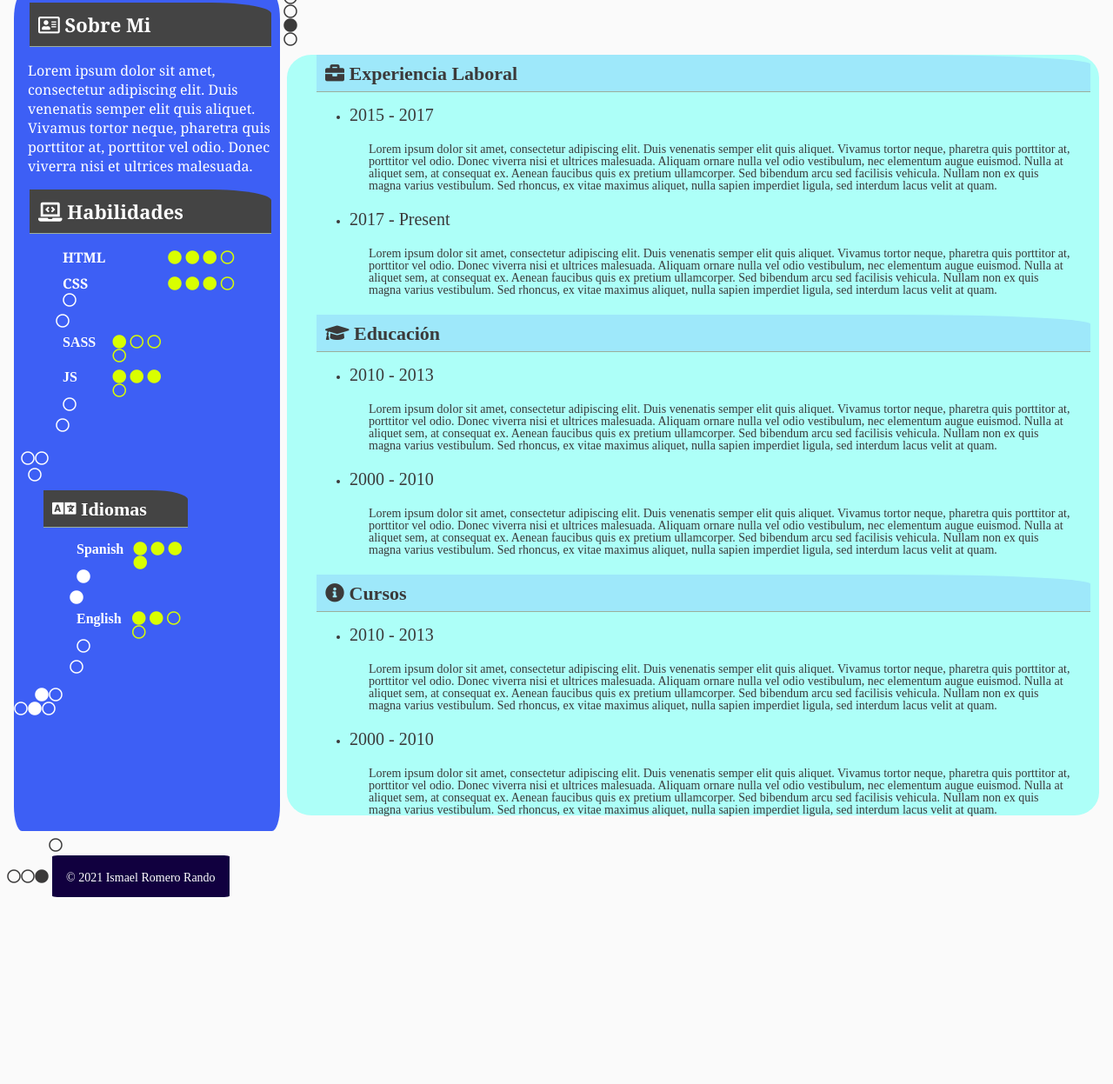
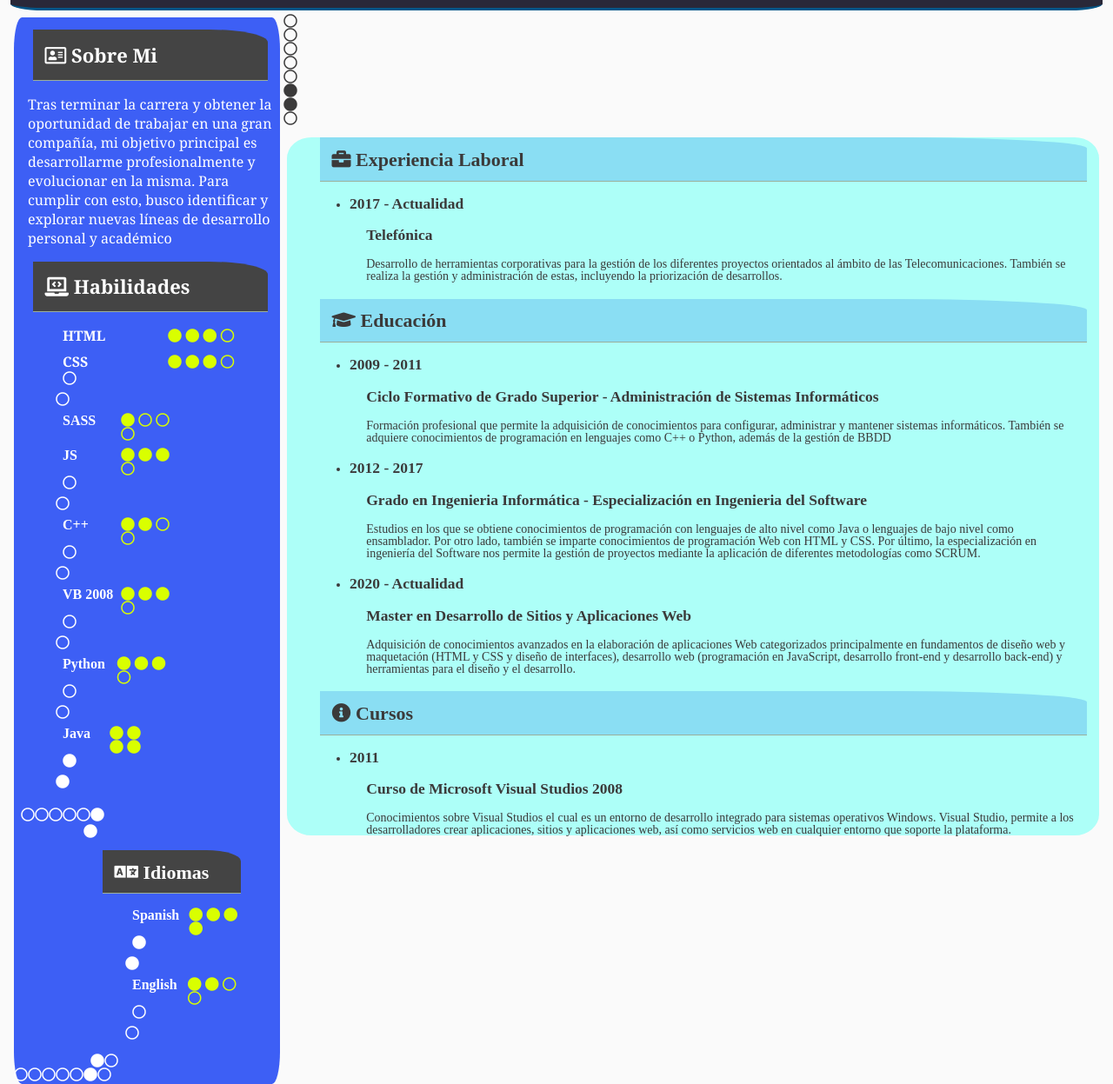
Before and after one commit to iromran/PEC1CV, a website built with Parcel: page src/index.html in a window 1280 px wide. Shown: the part 253-1500 px from the top of the page at 87% size. Before the commit the page ends 1297 px from the top, so only its background shows below. Built offline with nearby package versions, Linux system fonts and the light colour scheme.

Commit message:
CV v 1.0

```diff
--- a/package.json
+++ b/package.json
@@ -7,8 +7,8 @@
     "parcel:serve": "parcel serve src/index.html -p 8123 --open",
     "parcel:build": "parcel build src/index.html --public-url ./ --dist-dir dist --no-source-maps --no-cache",
     "clean": "rimraf dist .cache .cache-loader .parcel-cache",
-    "dev": "npm-run-all clean parcel:serve",
-    "build": "npm-run-all clean parcel:build",
+    "dev": "npm-run-all clean stylelint parcel:serve",
+    "build": "npm-run-all clean stylelint parcel:build",
     "test": "echo 'Everything is working as expected ✅\nStart working on your project by running \\033[1mnpm run dev\\033[0m'",
     "stylelint": "stylelint src/**/*.scss"
   },
--- /dev/null
+++ b/src/assets/styles/_mixing.scss
@@ -0,0 +1,6 @@
+@mixin for-table {
+    @media (min-width: 480px) { @content; }
+  }
+@mixin for-pc {
+    @media (min-width: 720px) { @content; }
+}
--- a/src/assets/styles/_variables.scss
+++ b/src/assets/styles/_variables.scss
@@ -3,6 +3,26 @@
 $font-family-sans-serif: -apple-system, BlinkMacSystemFont, "Segoe UI", Roboto, "Helvetica Neue", Arial, sans-serif, "Apple Color Emoji", "Segoe UI Emoji", "Segoe UI Symbol";
 $font-family-serif: "Georgia", "Times New Roman", serif;
 
-$uoc-corporate: #3b3a3a;
-$uoc-masterbrand: #f7f7f7;
-$uoc-bg: color.scale($uoc-masterbrand, $lightness: 40%);
+$cv-color-font: #3b3a3a;
+$cv-white-color-font: #ffffff;
+$cv-background-origin: #f7f7f7;
+$cv-calificacion-color: #d9ff00;
+$header-origin-color: #1e1d2e;
+$header-border-color: #015586;
+$especifico-bg-color:#3d5ff5;
+$especifico-categoria-color:#444444;
+$general-bg-color:#adfff8;
+$general-categoria-color:#8adef3;
+$categoria-border-color: #9baf9c;
+
+
+$cv-bg: color.scale($cv-background-origin, $lightness: 40%);
+$header-footer-color: transparentize($header-origin-color, 0.05);
+
+$cv-header-font-size: 1.375em;
+$cv-titulo-font-size: 1.25em;
+$cv-listadop-font-size: 1.125em;
+$cv-listadoe-font-size: 1em;
+$cv-listadog-font-size: 0.875em;
+
+$cv-default-pm: 0.625em;
--- a/src/assets/styles/layouts/_home.scss
+++ b/src/assets/styles/layouts/_home.scss
@@ -1,26 +1,26 @@
 body {
-  background-color: $uoc-bg;
-  color: $uoc-corporate;
   font-family: $font-family-serif;
+  color: $cv-color-font;
+  background-color: $cv-bg;
 }
 header{
-  background-color: rgb(30, 29, 46);
-  color: white;
+  margin:0vh;
   font-weight: bold;
+  color: $cv-white-color-font;
+  background-color: $header-footer-color;
   border-bottom: solid 3px;
-  border-bottom-color: rgb(1, 85, 134);
-  margin:0vh;
-  @media( min-width: 480px ) {
+  border-bottom-color: $header-border-color;
+  @include for-table {
     margin:0.5vh;
     border-radius: 3%;
     }
 }
 footer{
-  background-color: rgb(17, 0, 63);
   margin:0vh;
-  @media( min-width: 480px ) {
+  background-color: $header-footer-color;
+  @include for-table {
+    margin:0.5vh;
     border-radius: 3%;
-    margin:0.5vh;
     }
 }
 .footer-div{
@@ -28,50 +28,54 @@ footer{
   text-align:center;
 }
 .footer-div__autor{
-  font-size: 14px;
-  color: white;
+  font-size: $cv-listadog-font-size;
+  color: $cv-white-color-font;
 }
 .datos-personales{
   display: grid;
   grid-template-columns: 100%;
-  @media( min-width: 480px ) {
+  @include for-table {
     grid-template-columns: 40% 60%;
     }
-  @media( min-width: 720px ) {
+  @include for-pc {
     grid-template-columns: 25% 75%;
     }
 }
 .datos-personales__imagen {
   display: block;
+  width: 10.65em;
+  height: auto;
   margin: auto;
-  width: 170px;
-  height: auto;
+
 }
 .datos-personales__listado{
+  margin: 0.93em 0.93em 0.93em 0.93em;
+  font-size: $cv-listadop-font-size;
   list-style-type: none;
-  font-size: 22px;
-  margin: 15px 15px 15px 0px;
+  @include for-table {
+    font-size: $cv-header-font-size;
+  }
 }
 
 .cv{
   display: grid;
   grid-template-columns: 100%;
   margin:0vh;
-  @media( min-width: 480px ) {
+  @include for-table {
     grid-template-columns: 40% 60%;
     margin: 0.5vh;
   }
-  @media( min-width: 720px ) {
+  @include for-pc {
     grid-template-columns: 25% 75%;
   }
 }
 .cv-especifico{
-  background-color: rgb(61, 95, 245);
-  color: white;
   margin-right:0vh;
-  @media( min-width: 480px ) {
+  color: $cv-white-color-font;
+  background-color: $especifico-bg-color;
+  @include for-table {
+    margin:0.5vh;
     border-radius: 3%;
-    margin:0.5vh;
     }
 }
 .datos-especificos{
@@ -79,20 +83,20 @@ footer{
   margin-left: 1vh;
 }
 .datos-especificos__categoria{
-  background-color: rgb(68, 68, 68);
-  padding: 10px;
-  margin: 10px;
+  padding: $cv-default-pm;
+  margin: $cv-default-pm;
+  font-size: $cv-header-font-size;
+  font-weight: bold;
+  background-color: $especifico-categoria-color;
+  border-bottom: solid 1px;
+  border-bottom-color: $categoria-border-color;
   border-top-right-radius: 25%;
-  border-bottom: solid 1px;
-  border-bottom-color: rgb(155, 175, 156);
-  font-size: 22px;
-  font-weight: bold;
 }
 .datos-especificos__listado{
   display: grid;
   grid-template-columns: 50% 50%;
-  font-size: 16px;
   margin: 1vh;
+  font-size: $cv-listadoe-font-size;
 }
 .datos-especificos__descripcion{
   margin: 1vh;
@@ -104,14 +108,14 @@ footer{
   font-weight: bold;
 }
 .datos-especificos__calificacion{
-  color: rgb(217, 255, 0);
+  color: $cv-calificacion-color;
 }
 .cv-general{
-  background-color: rgb(173, 255, 248);
   margin:0vh;
-  @media( min-width: 480px ) {
+  background-color: $general-bg-color;
+  @include for-table {
+    margin:0.5vh;
     border-radius: 3%;
-    margin:0.5vh;
     }
 }
 .datos-generales{
@@ -119,33 +123,26 @@ footer{
   margin-left: 3vh;
 }
 .datos-generales__categoria{
-  background-color: rgb(158, 232, 250);
-  padding: 10px;
-  margin: 10px;
+  padding: $cv-default-pm;
+  margin: $cv-default-pm;
+  font-size: $cv-header-font-size;
   font-weight: bold;
+  background-color: $general-categoria-color;
+  border-bottom: solid 1px;
+  border-bottom-color: $categoria-border-color;
   border-top-right-radius: 25%;
-  border-bottom: solid 1px;
-  border-bottom-color: rgb(155, 175, 156);
-  font-size: 22px;
-
 }
 .datos-generales__listado{
-  font-size: 14px;
   margin: 1vh;
-
+  font-size: $cv-listadog-font-size;
 }
 .datos-generales__titulo{
-  font-size: 20px;
+  font-size: $cv-titulo-font-size;
+  font-weight: bold;
 }
 .datos-generales__descripcion{
-  margin: 22px;
+  margin: $cv-header-font-size;
 }
 .datos-generales__parrafo{
-  font-size: 14px;
+  font-size: $cv-listadog-font-size;
 }
-.uoc-title {
-  font-family: $font-family-serif;
-  font-size: 36px;
-  font-weight: 700;
-  color: $uoc-corporate;
-}
--- a/src/assets/styles/main.scss
+++ b/src/assets/styles/main.scss
@@ -8,6 +8,12 @@
  */
 
 @import "variables";
+
+/**
+ * Import mixing
+ */
+
+@import "mixing";
 
 /**
  * Import npm dependencies
--- a/src/index.html
+++ b/src/index.html
@@ -5,8 +5,8 @@
 <head>
   <meta charset="utf-8">
   <meta name="viewport" content="width=device-width">
-  <link rel="stylesheet" type="text/css" href="./assets/styles/main.scss"><!-- do not remove this line! -->
-  <title>UOC Boilerplate</title>
+  <link rel="stylesheet" type="text/css" href="./assets/styles/main.scss">
+  <title>CV</title>
 </head>
 
 <body>
@@ -15,7 +15,7 @@
       <img src="./assets/images/profile.jpg" alt="FotoPerfil" class="datos-personales__imagen">
       <ul>
         <li class="datos-personales__listado"><i class="fas fa-user"></i> - Ismael Romero Rando</li>
-        <li class="datos-personales__listado"><i class="fas fa-phone"></i> - (+34) 999 99 99 99</li>
+        <li class="datos-personales__listado"><i class="fas fa-birthday-cake"></i> - 03/01/1991</li>
         <li class="datos-personales__listado"><i class="fas fa-envelope"></i> - iromran@uoc.edu</li>
         <li class="datos-personales__listado"><i class="fas fa-home"></i> - Montecarmelo (Madrid)</li>
       </ul>
@@ -26,34 +26,59 @@
       <div class="datos-especificos">
         <div class="datos-especificos__categoria"><i class="far fa-address-card"></i> Sobre Mi</div>
         <div class="datos-especificos__descripcion">
-          <p class="datos-especificos__parrafos">Lorem ipsum dolor sit amet, consectetur adipiscing elit. Duis
-            venenatis semper elit quis aliquet. Vivamus tortor neque, pharetra quis porttitor at, porttitor vel
-            odio. Donec viverra nisi et ultrices malesuada.</p>
+          <p class="datos-especificos__parrafos">Tras terminar la carrera y obtener la oportunidad de trabajar en una
+            gran compañía, mi objetivo principal es desarrollarme profesionalmente y evolucionar en la misma. Para
+            cumplir con esto, busco identificar y explorar nuevas líneas de desarrollo personal y académico
+          </p>
         </div>
         <div class="datos-especificos__categoria"><i class="fas fa-laptop-code"></i> Habilidades</div>
         <ul>
           <li class="datos-especificos__listado">
-            <div class="datos-especificos__habilidad">HTML </div>
+            <div class="datos-especificos__habilidad">HTML</div>
             <div class="datos-especificos__calificacion"><i class="fas fa-circle"></i> <i class="fas fa-circle"> </i>
               <i class="fas fa-circle"></i> <i class="far fa-circle"></i>
             </div>
           </li>
           <li class="datos-especificos__listado">
-            <div class="datos-especificos__habilidad">CSS </div>
+            <div class="datos-especificos__habilidad">CSS</div>
             <div class="datos-especificos__calificacion"><i class="fas fa-circle"></i> <i class="fas fa-circle"> </i>
               <i class="fas fa-circle"></i> <i class="far fa-circle">
             </div>
           </li>
           <li class="datos-especificos__listado">
-            <div class="datos-especificos__habilidad">SASS </div>
+            <div class="datos-especificos__habilidad">SASS</div>
             <div class="datos-especificos__calificacion"><i class="fas fa-circle"></i> <i class="far fa-circle"></i>
               <i class="far fa-circle"></i> <i class="far fa-circle"></i>
             </div>
           </li>
           <li class="datos-especificos__listado">
-            <div class="datos-especificos__habilidad">JS </div>
+            <div class="datos-especificos__habilidad">JS</div>
             <div class="datos-especificos__calificacion"><i class="fas fa-circle"></i> <i class="fas fa-circle"> </i>
               <i class="fas fa-circle"></i> <i class="far fa-circle">
+            </div>
+          </li>
+          <li class="datos-especificos__listado">
+            <div class="datos-especificos__habilidad">C++</div>
+            <div class="datos-especificos__calificacion"><i class="fas fa-circle"></i> <i class="fas fa-circle"> </i>
+              <i class="far fa-circle"></i> <i class="far fa-circle">
+            </div>
+          </li>
+          <li class="datos-especificos__listado">
+            <div class="datos-especificos__habilidad">VB 2008</div>
+            <div class="datos-especificos__calificacion"><i class="fas fa-circle"></i> <i class="fas fa-circle"> </i>
+              <i class="fas fa-circle"></i> <i class="far fa-circle">
+            </div>
+          </li>
+          <li class="datos-especificos__listado">
+            <div class="datos-especificos__habilidad">Python</div>
+            <div class="datos-especificos__calificacion"><i class="fas fa-circle"></i> <i class="fas fa-circle"> </i>
+              <i class="fas fa-circle"></i> <i class="far fa-circle">
+            </div>
+          </li>
+          <li class="datos-especificos__listado">
+            <div class="datos-especificos__habilidad">Java</div>
+            <div class="datos-especificos__calificacion"><i class="fas fa-circle"></i> <i class="fas fa-circle"> </i>
+              <i class="fas fa-circle"></i> <i class="fas fa-circle">
             </div>
           </li>
         </ul>
@@ -81,25 +106,13 @@
         <div class="datos-generales__categoria"><i class="fas fa-briefcase"></i> Experiencia Laboral</div>
         <ul>
           <li class="datos-generales__listado">
-            <div class="datos-generales__titulo">2015 - 2017</div>
+            <div class="datos-generales__titulo">2017 - Actualidad</div>
             <div class="datos-generales__descripcion">
-              <p class="datos-generales__parrafos">Lorem ipsum dolor sit amet, consectetur adipiscing elit. Duis
-                venenatis semper elit quis aliquet. Vivamus tortor neque, pharetra quis porttitor at, porttitor vel
-                odio. Donec viverra nisi et ultrices malesuada. Aliquam ornare nulla vel odio vestibulum, nec elementum
-                augue euismod. Nulla at aliquet sem, at consequat ex. Aenean faucibus quis ex pretium ullamcorper. Sed
-                bibendum arcu sed facilisis vehicula. Nullam non ex quis magna varius vestibulum. Sed rhoncus, ex vitae
-                maximus aliquet, nulla sapien imperdiet ligula, sed interdum lacus velit at quam.</p>
-            </div>
-          </li>
-          <li class="datos-generales__listado">
-            <div class="datos-generales__titulo">2017 - Present</div>
-            <div class="datos-generales__descripcion">
-              <p class="datos-generales__parrafos">Lorem ipsum dolor sit amet, consectetur adipiscing elit. Duis
-                venenatis semper elit quis aliquet. Vivamus tortor neque, pharetra quis porttitor at, porttitor vel
-                odio. Donec viverra nisi et ultrices malesuada. Aliquam ornare nulla vel odio vestibulum, nec elementum
-                augue euismod. Nulla at aliquet sem, at consequat ex. Aenean faucibus quis ex pretium ullamcorper. Sed
-                bibendum arcu sed facilisis vehicula. Nullam non ex quis magna varius vestibulum. Sed rhoncus, ex vitae
-                maximus aliquet, nulla sapien imperdiet ligula, sed interdum lacus velit at quam.</p>
+              <p class="datos-generales__titulo">Telefónica</p>
+              <p class="datos-generales__parrafos">Desarrollo de herramientas corporativas para la gestión de los
+                diferentes proyectos orientados al ámbito de las Telecomunicaciones. También se realiza la gestión y
+                administración de estas, incluyendo la priorización de desarrollos.
+              </p>
             </div>
           </li>
         </ul>
@@ -108,25 +121,37 @@
         <div class="datos-generales__categoria"><i class="fas fa-graduation-cap"></i> Educación</div>
         <ul>
           <li class="datos-generales__listado">
-            <div class="datos-generales__titulo">2010 - 2013</div>
+            <div class="datos-generales__titulo">2009 - 2011</div>
             <div class="datos-generales__descripcion">
-              <p class="datos-generales__parrafos">Lorem ipsum dolor sit amet, consectetur adipiscing elit. Duis
-                venenatis semper elit quis aliquet. Vivamus tortor neque, pharetra quis porttitor at, porttitor vel
-                odio. Donec viverra nisi et ultrices malesuada. Aliquam ornare nulla vel odio vestibulum, nec elementum
-                augue euismod. Nulla at aliquet sem, at consequat ex. Aenean faucibus quis ex pretium ullamcorper. Sed
-                bibendum arcu sed facilisis vehicula. Nullam non ex quis magna varius vestibulum. Sed rhoncus, ex vitae
-                maximus aliquet, nulla sapien imperdiet ligula, sed interdum lacus velit at quam.</p>
+              <p class="datos-generales__titulo">Ciclo Formativo de Grado Superior - Administración de Sistemas
+                Informáticos</p>
+              <p class="datos-generales__parrafos">Formación profesional que permite la adquisición de conocimientos
+                para configurar, administrar y mantener sistemas informáticos. También se adquiere conocimientos de
+                programación en lenguajes como C++ o Python, además de la gestión de BBDD
+              </p>
             </div>
           </li>
           <li class="datos-generales__listado">
-            <div class="datos-generales__titulo">2000 - 2010</div>
+            <div class="datos-generales__titulo">2012 - 2017</div>
             <div class="datos-generales__descripcion">
-              <p class="datos-generales__parrafos">Lorem ipsum dolor sit amet, consectetur adipiscing elit. Duis
-                venenatis semper elit quis aliquet. Vivamus tortor neque, pharetra quis porttitor at, porttitor vel
-                odio. Donec viverra nisi et ultrices malesuada. Aliquam ornare nulla vel odio vestibulum, nec elementum
-                augue euismod. Nulla at aliquet sem, at consequat ex. Aenean faucibus quis ex pretium ullamcorper. Sed
-                bibendum arcu sed facilisis vehicula. Nullam non ex quis magna varius vestibulum. Sed rhoncus, ex vitae
-                maximus aliquet, nulla sapien imperdiet ligula, sed interdum lacus velit at quam.</p>
+              <p class="datos-generales__titulo">Grado en Ingenieria Informática - Especialización en Ingenieria del
+                Software</p>
+              <p class="datos-generales__parrafos">Estudios en los que se obtiene conocimientos de programación con
+                lenguajes de alto nivel como Java o lenguajes de bajo nivel como ensamblador. Por otro lado, también se
+                imparte conocimientos de programación Web con HTML y CSS. Por último, la especialización en ingeniería
+                del Software nos permite la gestión de proyectos mediante la aplicación de diferentes metodologías como
+                SCRUM.
+              </p>
+            </div>
+          </li>
+          <li class="datos-generales__listado">
+            <div class="datos-generales__titulo">2020 - Actualidad</div>
+            <div class="datos-generales__descripcion">
+              <p class="datos-generales__titulo">Master en Desarrollo de Sitios y Aplicaciones Web</p>
+              <p class="datos-generales__parrafos">Adquisición de conocimientos avanzados en la elaboración de
+                aplicaciones Web categorizados principalmente en fundamentos de diseño web y maquetación (HTML y CSS y
+                diseño de interfaces), desarrollo web (programación en JavaScript, desarrollo front-end y desarrollo
+                back-end) y herramientas para el diseño y el desarrollo. </p>
             </div>
           </li>
         </ul>
@@ -135,25 +160,13 @@
         <div class="datos-generales__categoria"><i class="fas fa-info-circle"></i> Cursos</div>
         <ul>
           <li class="datos-generales__listado">
-            <div class="datos-generales__titulo">2010 - 2013</div>
+            <div class="datos-generales__titulo">2011</div>
             <div class="datos-generales__descripcion">
-              <p class="datos-generales__parrafos">Lorem ipsum dolor sit amet, consectetur adipiscing elit. Duis
-                venenatis semper elit quis aliquet. Vivamus tortor neque, pharetra quis porttitor at, porttitor vel
-                odio. Donec viverra nisi et ultrices malesuada. Aliquam ornare nulla vel odio vestibulum, nec elementum
-                augue euismod. Nulla at aliquet sem, at consequat ex. Aenean faucibus quis ex pretium ullamcorper. Sed
-                bibendum arcu sed facilisis vehicula. Nullam non ex quis magna varius vestibulum. Sed rhoncus, ex vitae
-                maximus aliquet, nulla sapien imperdiet ligula, sed interdum lacus velit at quam.</p>
-            </div>
-          </li>
-          <li class="datos-generales__listado">
-            <div class="datos-generales__titulo">2000 - 2010</div>
-            <div class="datos-generales__descripcion">
-              <p class="datos-generales__parrafos">Lorem ipsum dolor sit amet, consectetur adipiscing elit. Duis
-                venenatis semper elit quis aliquet. Vivamus tortor neque, pharetra quis porttitor at, porttitor vel
-                odio. Donec viverra nisi et ultrices malesuada. Aliquam ornare nulla vel odio vestibulum, nec elementum
-                augue euismod. Nulla at aliquet sem, at consequat ex. Aenean faucibus quis ex pretium ullamcorper. Sed
-                bibendum arcu sed facilisis vehicula. Nullam non ex quis magna varius vestibulum. Sed rhoncus, ex vitae
-                maximus aliquet, nulla sapien imperdiet ligula, sed interdum lacus velit at quam.</p>
+              <p class="datos-generales__titulo">Curso de Microsoft Visual Studios 2008</p>
+              <p class="datos-generales__parrafos">Conocimientos sobre Visual Studios el cual es un entorno de
+                desarrollo integrado para sistemas operativos Windows. Visual Studio, permite a los desarrolladores
+                crear aplicaciones, sitios y aplicaciones web, así como servicios web en cualquier entorno que soporte
+                la plataforma.</p>
             </div>
           </li>
         </ul>
```
Also changed, not shown: src/assets/images/logo.png (deleted), src/assets/images/profile.jpg, 1 other file.
